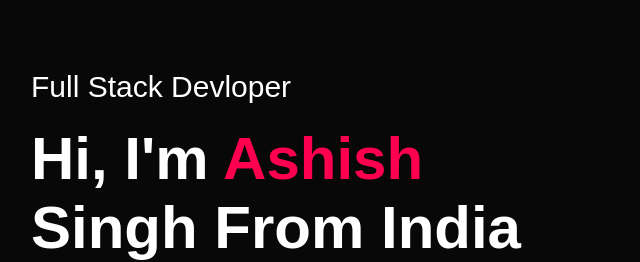
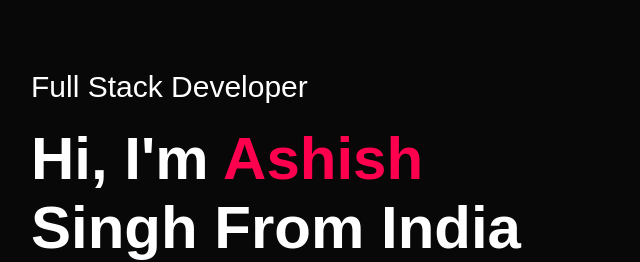
Before and after one commit to ashish26072001/Personal-Portfolio-, a plain HTML site: page index.html in a window 1280 px wide. Shown: the part 186-448 px from the top of the page, 97-737 px from the left. Drawn offline with Linux system fonts and the light colour scheme.

Commit message:
resume update

```diff
--- a/index.html
+++ b/index.html
@@ -28,7 +28,7 @@
                 <i class="fa fa-solid fa-bars" onclick="openmenu()"></i>
             </nav>
             <div class="header-container">
-                <p>Full Stack Devloper</p>
+                <p>Full Stack Developer</p>
                 <h1>Hi, I'm <span>Ashish</span><br> Singh From India </h1>
             </div>
         </div>
```
